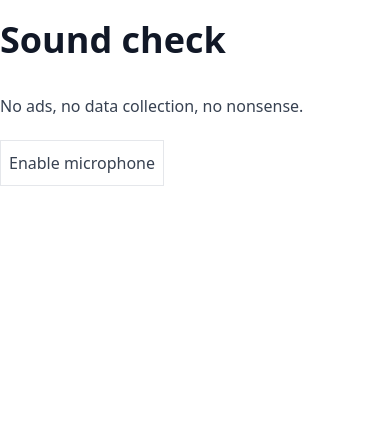
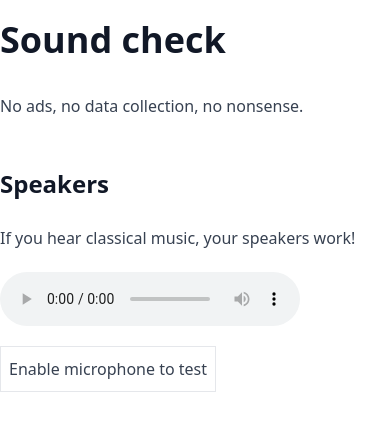
Before and after one commit to zakkolar/app.techlit.soundcheck, a Nuxt app: page / in a window 390 px wide. Shown: the top 430 px of the page. Built offline with nearby package versions, Linux system fonts and the light colour scheme.

Commit message:
make microphone and speakers separate

```diff
--- a/pages/index.vue
+++ b/pages/index.vue
@@ -141,10 +141,6 @@ const deleteAudio = () => {
         <h1>Sound check</h1>
         <p>No ads, no data collection, no nonsense.</p>
 
-
-
-
-        <div v-if="access === ACCESS_MODES.ENABLED">
             <h2>Speakers</h2>
 
 <!--            <select v-model="currentOutput" @change="updateAudioIO">-->
@@ -154,11 +150,8 @@ const deleteAudio = () => {
             <p>If you hear classical music, your speakers work!</p>
             <audio id="headphones" controls src="/audio/test.mp3"></audio>
 
+        <div v-if="access === ACCESS_MODES.ENABLED">
             <h2>Microphone</h2>
-
-<!--            <select v-model="currentInput" @change="updateAudioIO">-->
-<!--                <option v-for="input of inputDevices" :value="input.id">{{input.name}}</option>-->
-<!--            </select>-->
 
             <div>
                 Microphone level: <progress max="100" :value="level"></progress>
@@ -170,12 +163,10 @@ const deleteAudio = () => {
                     <button v-if="audioSrc" @click="deleteAudio">Delete</button>
                 <audio class="inline-block" v-show="audioSrc" controls :src="audioSrc"></audio>
                 </span>
-
             </div>
-
         </div>
-        <div v-else-if="access === ACCESS_MODES.ASK">
-            <button @click="enable(true)">Enable microphone</button>
+        <div class="mt-5" v-else-if="access === ACCESS_MODES.ASK">
+            <button @click="enable(true)">Enable microphone to test</button>
         </div>
         <div v-else>
             Microphone access is blocked.
```
